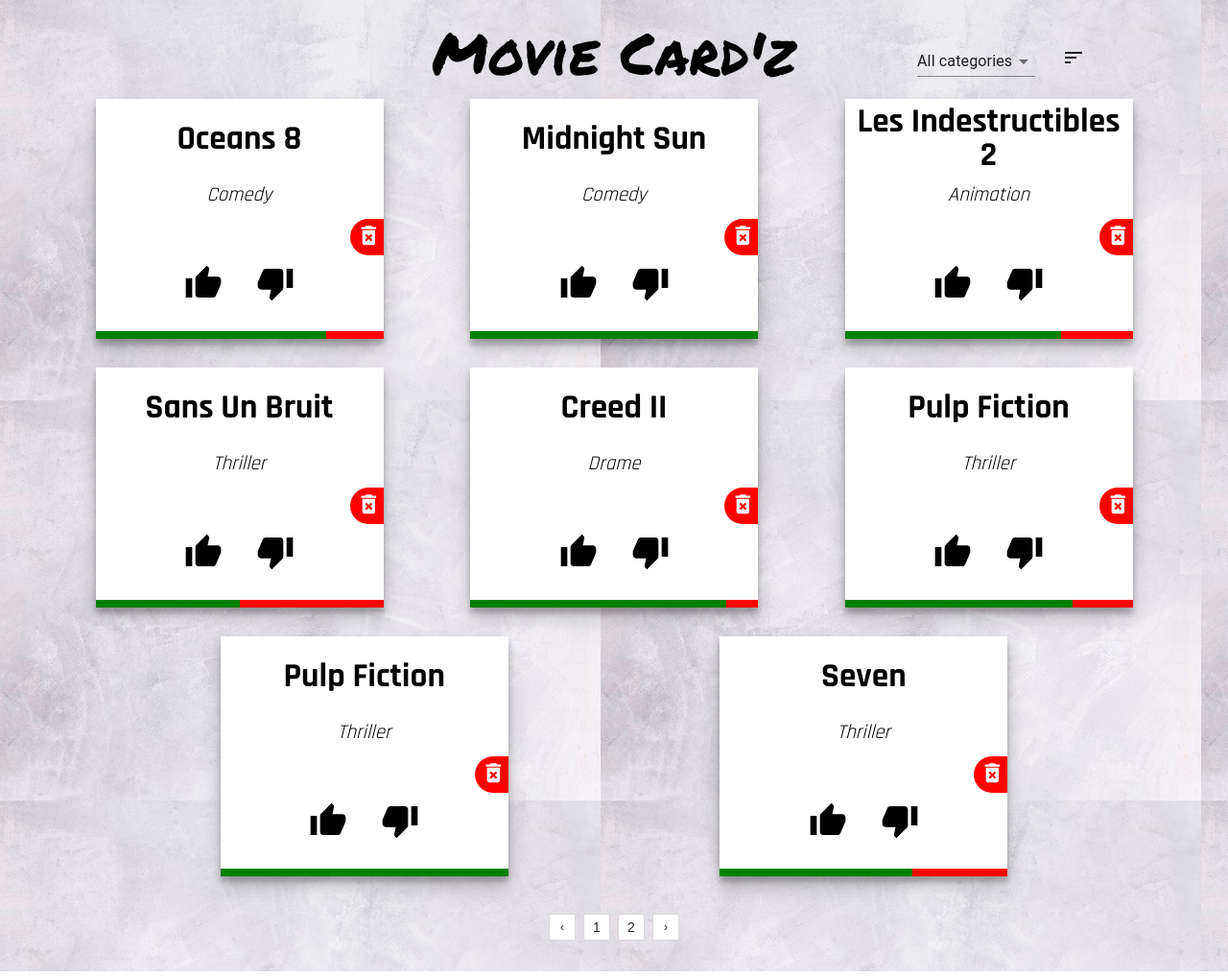
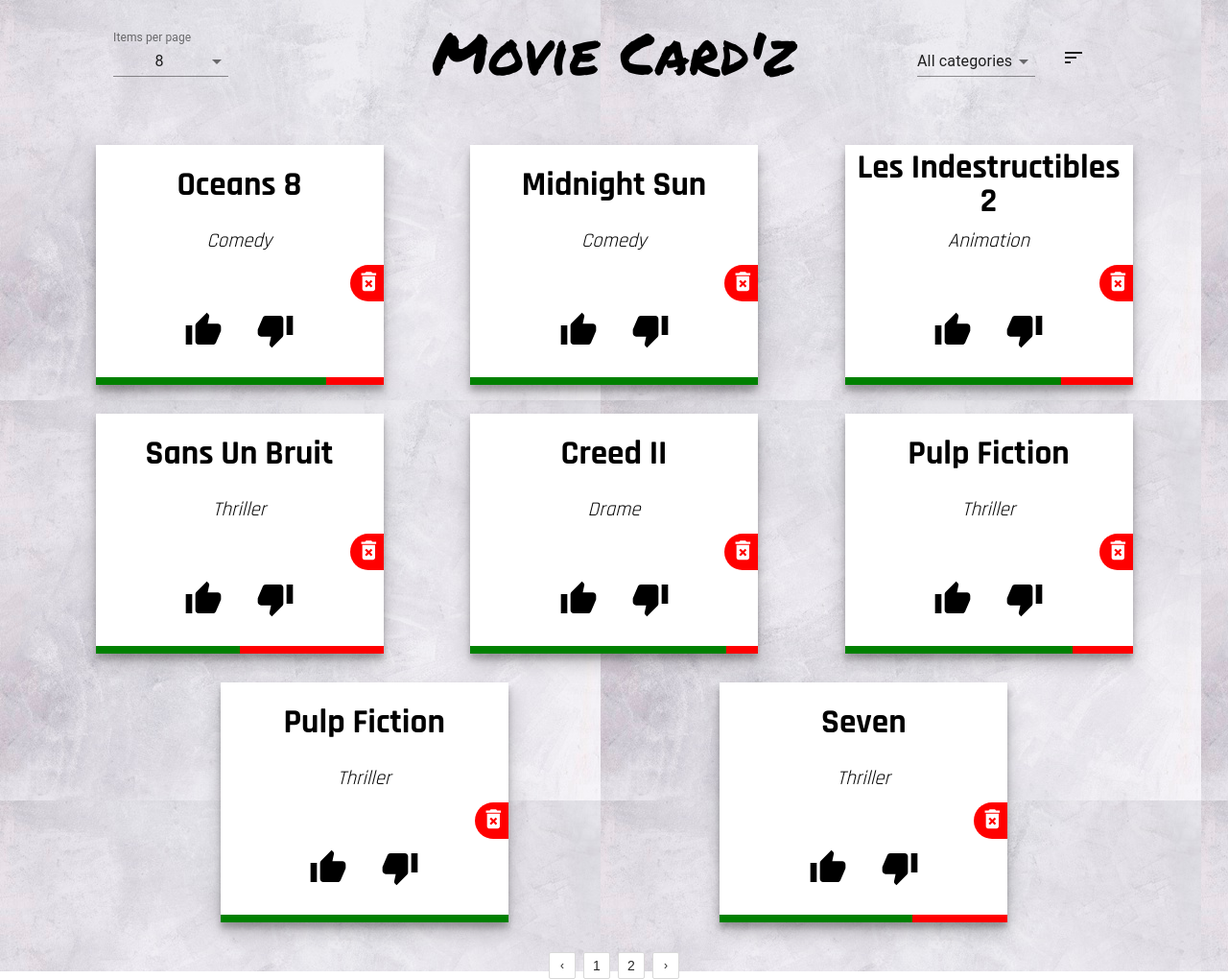
Before and after one commit to alanltr/react-test, a React app: page / in a window 1280 px wide. Shown: the whole page at 96% size. Built offline with nearby package versions, Linux system fonts and the light colour scheme.

Commit message:
mise en place du nb d'items affiché par page

```diff
--- a/src/actions/paginationActions.js
+++ b/src/actions/paginationActions.js
@@ -1,6 +1,15 @@
 export const SET_TOTAL_ITEMS = 'SET_TOTAL_ITEMS';
+export const SET_NB_PER_PAGE = 'SET_NB_PER_PAGE';
+export const TOGGLE_IS_OPEN_SELECT_ITEMS = 'TOGGLE_IS_OPEN_SELECT_ITEMS';
 
+export const setNbPerPage = (number) => ({
+  type: SET_NB_PER_PAGE,
+  number,
+});
 export const setTotalItems = (number) => ({
   type: SET_TOTAL_ITEMS,
   number,
 });
+export const toggleIsOpenSelectItems = () => ({
+  type: TOGGLE_IS_OPEN_SELECT_ITEMS,
+});
--- a/src/components/App/index.js
+++ b/src/components/App/index.js
@@ -5,6 +5,7 @@ import React from 'react';
 import Cards from 'src/containers/Cards';
 import Filter from 'src/containers/Filter';
 import PaginationPerso from 'src/containers/Pagination';
+import Counter from 'src/containers/Counter';
 
 // == Import
 import './styles.scss';
@@ -22,6 +23,9 @@ const App = () => (
     <div className="app-pagination">
       <PaginationPerso />
     </div>
+    <div className="app-counter">
+      <Counter />
+    </div>
   </div>
 );
 
--- a/src/components/App/styles.scss
+++ b/src/components/App/styles.scss
@@ -12,9 +12,9 @@
 
   display: grid;
   grid-template-columns: 25% 50% 25%;
-  grid-template-rows: 5% auto;
+  grid-template-rows: 10% auto;
   grid-template-areas:
-    " . title filter"
+    "counter title filter"
     "cards cards cards"
     " . pagination . ";
 
@@ -35,4 +35,8 @@
   .app-pagination {
     grid-area: pagination;
   }
+
+  .app-counter {
+    grid-area: counter;
+  }
 }
--- /dev/null
+++ b/src/components/Counter/index.js
@@ -0,0 +1,75 @@
+// == Import npm
+import React from 'react';
+import PropTypes from 'prop-types';
+import { makeStyles } from '@material-ui/core/styles';
+import InputLabel from '@material-ui/core/InputLabel';
+import MenuItem from '@material-ui/core/MenuItem';
+import FormControl from '@material-ui/core/FormControl';
+import Select from '@material-ui/core/Select';
+
+// == Import
+import './counter.scss';
+
+const useStyles = makeStyles((theme) => ({
+  button: {
+    display: 'block',
+    marginTop: theme.spacing(2),
+  },
+  formControl: {
+    margin: theme.spacing(1),
+    minWidth: 120,
+  },
+}));
+
+// == Composant
+const Counter = ({
+  isOpenSelect,
+  nbItemsPerPage,
+  toggleSelect,
+  setNbPerPage,
+  deleteMovie,
+}) => {
+  const classes = useStyles();
+
+  const handleChange = (e) => {
+    setNbPerPage(e);
+    deleteMovie();
+  };
+
+  return (
+    <div className="counter-component">
+      <FormControl className={classes.formControl}>
+        <InputLabel id="demo-controlled-open-select-label">
+          Items per page
+        </InputLabel>
+        <Select
+          labelId="demo-controlled-open-select-label"
+          id="demo-controlled-open-select"
+          open={isOpenSelect}
+          onClose={toggleSelect}
+          onOpen={toggleSelect}
+          value={nbItemsPerPage}
+          onChange={handleChange}
+        >
+          <MenuItem value={4}>
+            <em>Items per page</em>
+          </MenuItem>
+          <MenuItem value={4}>4</MenuItem>
+          <MenuItem value={8}>8</MenuItem>
+          <MenuItem value={12}>12</MenuItem>
+        </Select>
+      </FormControl>
+    </div>
+  );
+};
+
+Counter.propTypes = {
+  isOpenSelect: PropTypes.bool.isRequired,
+  toggleSelect: PropTypes.func.isRequired,
+  deleteMovie: PropTypes.func.isRequired,
+  setNbPerPage: PropTypes.func.isRequired,
+  nbItemsPerPage: PropTypes.number.isRequired,
+};
+
+// == Export
+export default Counter;
--- /dev/null
+++ b/src/containers/Counter/index.js
@@ -0,0 +1,31 @@
+import { connect } from 'react-redux';
+
+import Counter from 'src/components/Counter';
+
+import {
+  setNbPerPage,
+  toggleIsOpenSelectItems,
+} from 'src/actions/paginationActions';
+import { deleteMovie } from 'src/actions/cardsActions';
+
+// === mapStateToProps
+const mapStateToProps = (state) => ({
+  isOpenSelect: state.pagination.isOpenSelect,
+  nbItemsPerPage: state.pagination.nbItemsPerPage,
+});
+
+// === mapDispatchToProps
+const mapDispatchToProps = (dispatch) => ({
+  toggleSelect: () => {
+    dispatch(toggleIsOpenSelectItems());
+  },
+  setNbPerPage: (e) => {
+    dispatch(setNbPerPage(e.target.value));
+  },
+  deleteMovie: () => {
+    dispatch(deleteMovie());
+  },
+});
+
+// === création de l'assistant
+export default connect(mapStateToProps, mapDispatchToProps)(Counter);
--- a/src/reducers/paginationReducer.js
+++ b/src/reducers/paginationReducer.js
@@ -1,8 +1,13 @@
-import { SET_TOTAL_ITEMS } from 'src/actions/paginationActions';
+import {
+  SET_TOTAL_ITEMS,
+  TOGGLE_IS_OPEN_SELECT_ITEMS,
+  SET_NB_PER_PAGE,
+} from 'src/actions/paginationActions';
 
 const initialState = {
   nbItemsPerPage: 8,
   totalItems: 0,
+  isOpenSelect: false,
 };
 
 function cardsReducer(state = initialState, action = {}) {
@@ -12,6 +17,16 @@ function cardsReducer(state = initialState, action = {}) {
         ...state,
         totalItems: action.number,
       };
+    case SET_NB_PER_PAGE:
+      return {
+        ...state,
+        nbItemsPerPage: action.number,
+      };
+    case TOGGLE_IS_OPEN_SELECT_ITEMS:
+      return {
+        ...state,
+        isOpenSelect: !state.isOpenSelect,
+      };
     default:
       return state;
   }
```
Also changed, not shown: src/components/Counter/counter.scss (added).
